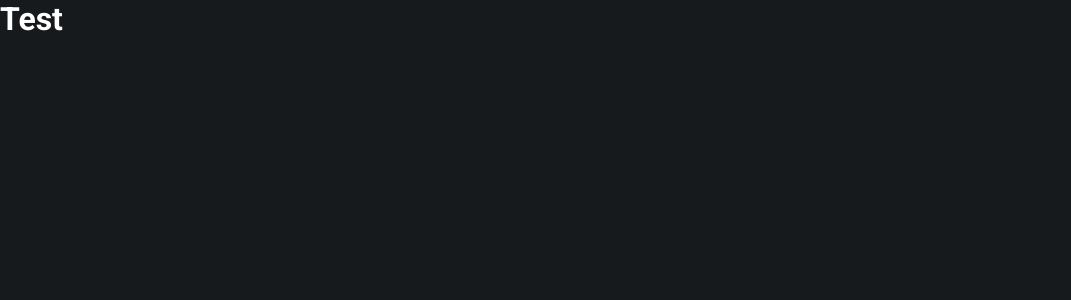
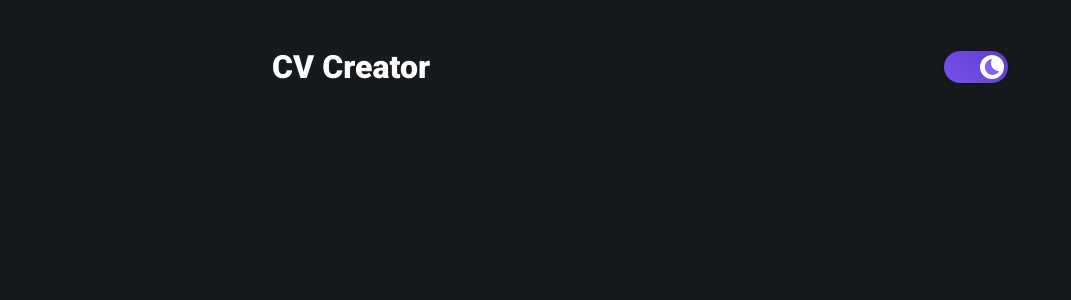
Before and after one commit to michalwachowicz/cv-application, a React (Create React App) app: page / in a window 1280 px wide. Shown: the top 300 px of the page, without its empty margins (0-1071 px from the left). Built offline with nearby package versions, Linux system fonts and the light colour scheme.

Commit message:
Create navbar, container and theme toggle components

```diff
--- a/src/components/App.jsx
+++ b/src/components/App.jsx
@@ -2,6 +2,7 @@ import React, { useEffect, useState } from 'react';
 import { ThemeProvider } from 'styled-components';
 import { GlobalStyles, lightTheme, darkTheme } from '../themes';
 import Navigation from './Navigation';
+import Container from './Container';
 
 function App() {
   const [theme, setTheme] = useState('dark');
@@ -27,7 +28,15 @@ function App() {
   return (
     <ThemeProvider theme={theme === 'dark' ? darkTheme : lightTheme}>
       <>
-        <Navigation />
+        <Container>
+          <Navigation
+            onThemeChange={(e) => {
+              e.preventDefault();
+              toggleTheme();
+            }}
+            theme={theme}
+          />
+        </Container>
         <GlobalStyles />
       </>
     </ThemeProvider>
--- /dev/null
+++ b/src/components/Container.jsx
@@ -0,0 +1,9 @@
+import styled from 'styled-components';
+
+const Container = styled.div`
+  max-width: 768px;
+  margin: 0 auto;
+  padding: 3rem 1rem;
+`;
+
+export default Container;
--- a/src/components/Navigation.jsx
+++ b/src/components/Navigation.jsx
@@ -1,7 +1,32 @@
 import React from 'react';
+import styled from 'styled-components';
+import PropTypes from 'prop-types';
+import ThemeToggle from './ThemeToggle';
 
-function Navigation() {
-  return <h1>Test</h1>;
+function Navigation(props) {
+  const { theme, onThemeChange } = props;
+  return (
+    <NavContainer>
+      <H1>CV Creator</H1>
+      <ThemeToggle onThemeChange={onThemeChange} theme={theme} />
+    </NavContainer>
+  );
 }
 
+Navigation.propTypes = {
+  theme: PropTypes.string.isRequired,
+  onThemeChange: PropTypes.func.isRequired,
+};
+
+const NavContainer = styled.nav`
+  display: flex;
+  justify-content: space-between;
+  align-items: center;
+`;
+
+const H1 = styled.h1`
+  font-size: 2rem;
+  font-weight: 900;
+`;
+
 export default Navigation;
--- /dev/null
+++ b/src/components/ThemeToggle.jsx
@@ -0,0 +1,89 @@
+import React from 'react';
+import PropTypes from 'prop-types';
+import styled from 'styled-components';
+import sunSvg from '../assets/sun.svg';
+import moonSvg from '../assets/moon.svg';
+
+function ThemeToggle(props) {
+  const { theme, onThemeChange } = props;
+  return (
+    <ToggleContainer>
+      {theme !== 'dark' || (
+        <DarkLabel htmlFor="theme-toggle">
+          <ImgContainer>
+            <Img src={moonSvg} alt="Moon Icon" />
+          </ImgContainer>
+        </DarkLabel>
+      )}
+      {theme === 'dark' || (
+        <LightLabel htmlFor="theme-toggle">
+          <ImgContainer>
+            <Img src={sunSvg} alt="Sun Icon" />
+          </ImgContainer>
+        </LightLabel>
+      )}
+      <Toggle type="checkbox" id="theme-toggle" onClick={onThemeChange} />
+    </ToggleContainer>
+  );
+}
+
+ThemeToggle.propTypes = {
+  theme: PropTypes.string.isRequired,
+  onThemeChange: PropTypes.func.isRequired,
+};
+
+const TOGGLE_HEIGHT = '2rem';
+
+const Label = styled.label`
+  position: relative;
+  display: block;
+  width: 4rem;
+  height: ${TOGGLE_HEIGHT};
+  border-radius: 100px;
+  cursor: pointer;
+  transition: all 0.5s ease;
+  box-shadow: 0 0 0.25rem rgba(0, 0, 0, 0.25);
+`;
+
+const LightLabel = styled(Label)`
+  background: #fab005 linear-gradient(45deg, #f08c00, #fab005);
+`;
+
+const DarkLabel = styled(Label)`
+  background: #845ef7 linear-gradient(45deg, #7950f2, #5f3dc4);
+
+  & > div {
+    left: calc(100% - 0.25rem);
+    transform: translateX(-100%);
+  }
+`;
+
+const Img = styled.img`
+  width: 1rem;
+  height: 1rem;
+`;
+
+const ImgContainer = styled.div`
+  position: absolute;
+  display: flex;
+  align-items: center;
+  justify-content: center;
+  width: 1.5rem;
+  height: 1.5rem;
+  top: 0.25rem;
+  left: 0.25rem;
+  background-color: #fff;
+  border-radius: 100px;
+`;
+
+const Toggle = styled.input`
+  width: 0;
+  height: 0;
+  visibility: hidden;
+`;
+
+const ToggleContainer = styled.div`
+  height: ${TOGGLE_HEIGHT};
+`;
+
+export default ThemeToggle;
```
Also changed, not shown: src/assets/moon.svg (added), src/assets/sun.svg (added).
